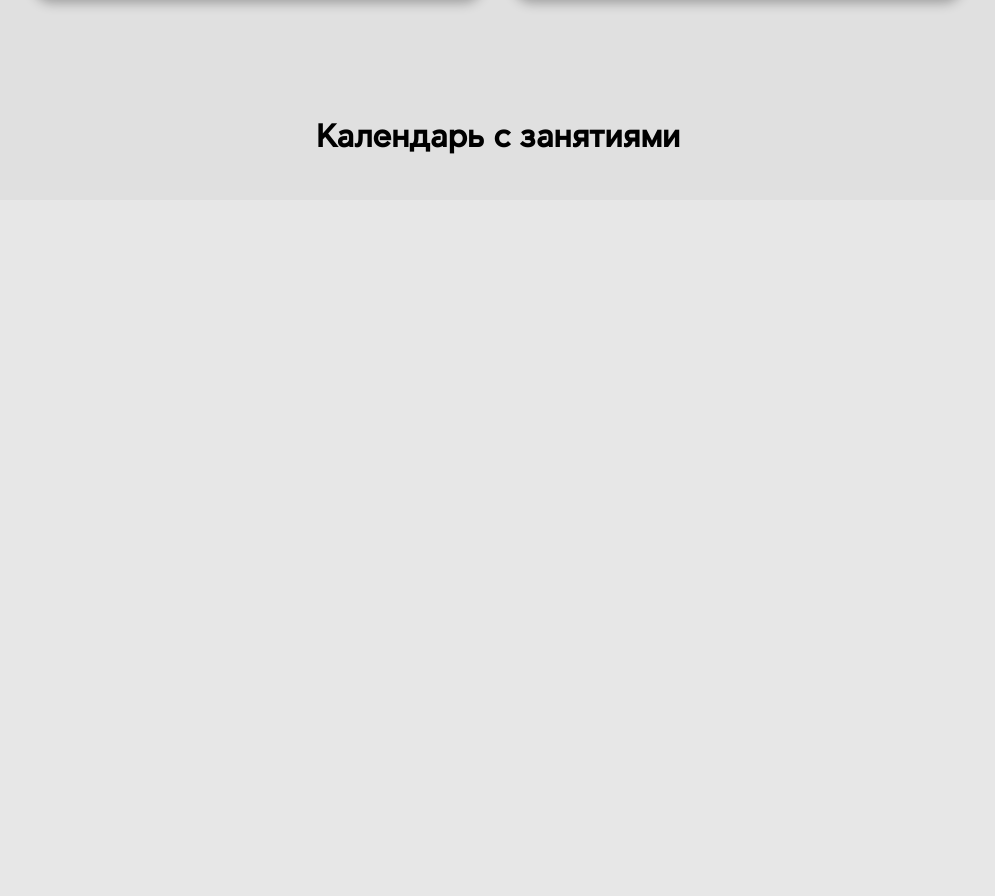
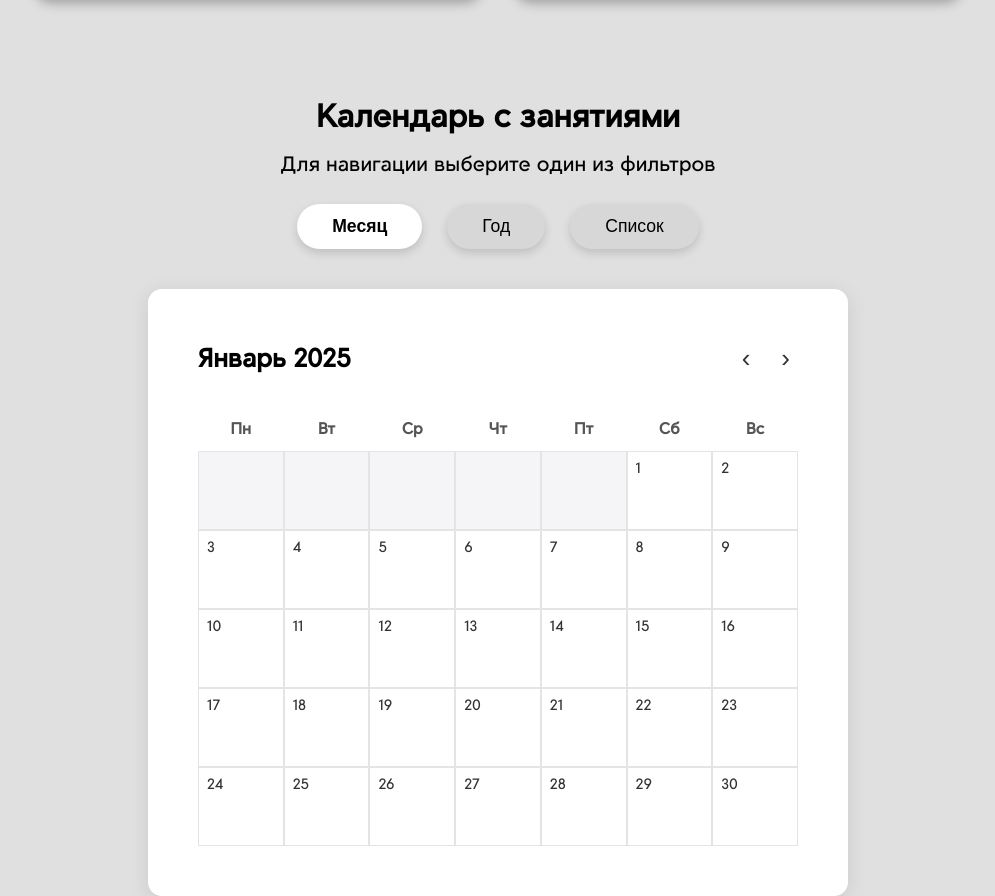
Before and after one commit to podbor16/WEB_Tourism, a Django app: page / in a window 1280 px wide. Shown: the part 2921-3817 px from the top of the page, without its empty margins (142-1137 px from the left). Before the commit the page ends 3075 px from the top, so only its background shows below. Run offline with Django 5.2, Linux system fonts and the light colour scheme; some libraries are stand-ins or nearby versions.

Commit message:
Я календарь... переверну...

```diff
--- a/web_tourism/static/css/start.css
+++ b/web_tourism/static/css/start.css
@@ -136,7 +136,6 @@ h1, h2, h3, h4, h5, h6, p{
     width: 100%;
     background: linear-gradient(to top, rgba(0, 0, 0, 0.6), rgba(0, 0, 0, 0.2));
     color: white;
-    padding: 15px;
     display: flex;
     flex-direction: column;
     justify-content: flex-end;
@@ -153,6 +152,10 @@ h1, h2, h3, h4, h5, h6, p{
 .route-info p {
     font-size: 0.95em;
     margin: 2px 0;
+}
+
+.route-info a {
+    margin: 0;
 }
 
 .route-details {
@@ -667,3 +670,130 @@ h1 {
     flex-shrink: 0;
     object-fit: contain;
 }
+/* Подзаголовок — такой же стиль как у h2 */
+.calendar-title {
+    font-weight: 600;
+    color: #000;
+    font-size: 2em;
+    margin-bottom: 20px;
+    background-color: #e0e0e0;
+}
+
+.calendar-subtitle {
+    font-size: 1.3em;
+    margin-top: -10px;
+    margin-bottom: 25px;
+    background-color: #e0e0e0;
+    text-align: center;
+}
+
+/* Контейнер кнопок */
+.calendar-buttons {
+    display: flex;
+    justify-content: center;
+    gap: 25px;
+    margin-bottom: 40px;
+}
+
+/* Кнопки в стиле картинки */
+.calendar-btn {
+    font-size: 1.1em;
+    padding: 12px 35px;
+    border-radius: 35px;
+    border: none;
+    cursor: pointer;
+    background: #d7d7d7;
+    box-shadow: 0 4px 10px rgba(0,0,0,0.15);
+    transition: 0.2s;
+}
+
+.calendar-btn.active {
+    background: #ffffff;
+    font-weight: 600;
+}
+
+/* Небольшой hover */
+.calendar-btn:hover {
+    transform: translateY(-2px);
+}
+/* ОБВЁРТКА МЕСЯЦА — отступы как на картинке */
+.month-view-wrapper {
+    background: white;
+    border-radius: 14px;
+    padding: 50px;
+    max-width: 600px;
+    margin: 0 auto;
+    box-shadow: 0 4px 20px rgba(0, 0, 0, 0.1);
+}
+
+/* Заголовок месяца */
+.month-header {
+    display: flex;
+    justify-content: space-between;
+    align-items: center;
+    margin-bottom: 30px;
+}
+
+.month-title {
+    font-size: 26px;
+    font-weight: 600;
+    margin: 0;
+}
+
+/* Стрелки навигации */
+.month-nav {
+    display: flex;
+    gap: 15px;
+}
+
+.nav-btn {
+    background: none;
+    border: none;
+    font-size: 26px;
+    cursor: pointer;
+    padding: 4px 8px;
+    color: #333;
+    transition: 0.2s;
+}
+
+    .nav-btn:hover {
+        transform: scale(1.15);
+    }
+
+/* Сетка месяца */
+.month-grid {
+    display: grid;
+    grid-template-columns: repeat(7, 1fr);
+    gap: 0;
+}
+
+/* Заголовки дней недели */
+.day-header {
+    font-weight: 600;
+    padding: 10px 0;
+    text-align: center;
+    color: #555;
+}
+
+/* Ячейки */
+.day-cell {
+    position: relative;
+    border: 1px solid #e4e4e4;
+    height: 65px;
+    padding: 6px;
+    font-size: 15px;
+}
+
+.day-cell.empty {
+    background: #f5f5f8;
+    color: #999;
+}
+
+.day-number {
+    position: absolute;
+    top: 6px;
+    left: 8px;
+    font-size: 15px;
+    font-weight: 500;
+    color: #333;
+}
--- a/web_tourism/static/js/start.js
+++ b/web_tourism/static/js/start.js
@@ -63,7 +63,7 @@ function Start() {
                                         <img
                                             src="/static/image/Arrow 1.png"
                                             alt="Стрелка"
-                                            className="direction-arrow"/>
+                                            className="direction-arrow" />
                                         <p className="direction-text">
                                             <strong>Пеший туризм</strong> – походы по равнинам, лесам и холмистым местностям, где вы научитесь правильно планировать маршруты, ориентироваться на местности и комфортно обустраивать лагерь.
                                         </p>
@@ -75,7 +75,7 @@ function Start() {
                                         <img
                                             src="/static/image/Arrow 2.png"
                                             alt="Стрелка"
-                                            className="direction-arrow"/>
+                                            className="direction-arrow" />
                                         <p className="direction-text">
                                             <strong>Водный туризм</strong> – сплавы по рекам и озёрам, включая обучение техникам гребли, навигации и безопасности на воде.
                                         </p>
@@ -87,7 +87,7 @@ function Start() {
                                         <img
                                             src="/static/image/Arrow 3.png"
                                             alt="Стрелка"
-                                            className="direction-arrow"/>
+                                            className="direction-arrow" />
                                         <p className="direction-text">
                                             <strong>Горный туризм</strong> – путешествия по горам, с акцентом на физическую подготовку, преодоление сложных подъёмов и использование специального снаряжения.
                                         </p>
@@ -155,8 +155,43 @@ function Start() {
                     </a>
                 </div>
             </div>
-            <div className="calendar-section">
-                <h2>Календарь с занятиями</h2>
+            <div className="calendar-header-block">
+                <h2 className="calendar-title">Календарь с занятиями</h2>
+                <p className="calendar-subtitle">Для навигации выберите один из фильтров</p>
+
+                <div className="calendar-buttons">
+                    <button className="calendar-btn active">Месяц</button>
+                    <button className="calendar-btn">Год</button>
+                    <button className="calendar-btn">Список</button>
+                </div>
+                <div className="month-view-wrapper">
+                    <div className="month-header">
+                        <h3 className="month-title">Январь 2025</h3>
+
+                        <div className="month-nav">
+                            <button className="nav-btn">‹</button>
+                            <button className="nav-btn">›</button>
+                        </div>
+                    </div>
+
+                    <div className="month-grid">
+                        {['Пн', 'Вт', 'Ср', 'Чт', 'Пт', 'Сб', 'Вс'].map((d) => (
+                            <div key={d} className="day-header">{d}</div>
+                        ))}
+
+                        {[
+                            '', '', '', '', '', '1', '2',
+                            '3', '4', '5', '6', '7', '8', '9',
+                            '10', '11', '12', '13', '14', '15', '16',
+                            '17', '18', '19', '20', '21', '22', '23',
+                            '24', '25', '26', '27', '28', '29', '30'
+                        ].map((day, i) => (
+                            <div key={i} className={`day-cell ${day === '' ? 'empty' : ''}`}>
+                                {day && <div className="day-number">{day}</div>}
+                            </div>
+                        ))}
+                    </div>
+                </div>
             </div>
         </div>
     );
```
